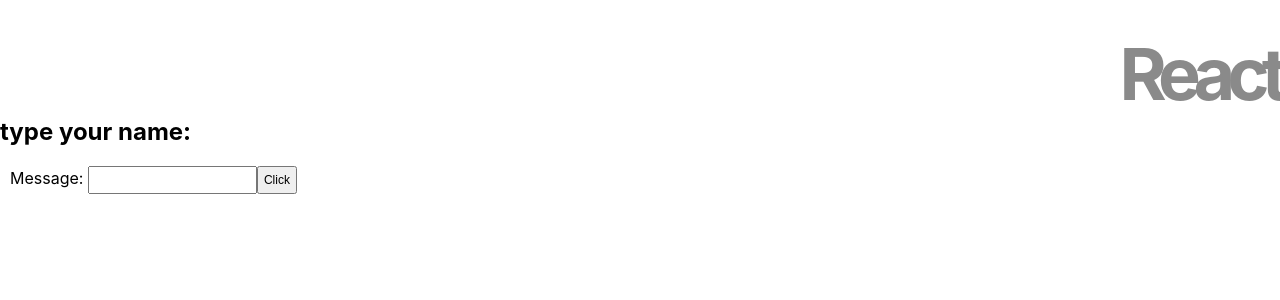
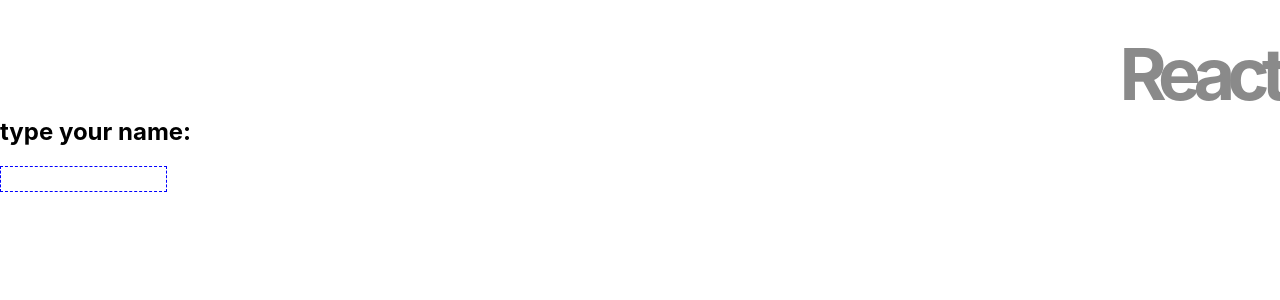
Before and after one commit to 14m3185yoshi/app-react4, a React (Create React App) app: page / in a window 1280 px wide. Shown: the top 300 px of the page. Built offline with nearby package versions, Linux system fonts and the light colour scheme.

Commit message:
イベントをもったコンポーネントの作成

```diff
--- a/src/App.css
+++ b/src/App.css
@@ -14,3 +14,9 @@
   color: #666;
   font-size: 40px;
 }
+input:invalid {
+  border: 2px dashed red;
+}
+input:valid {
+  border: 1px dashed blue;
+}
--- a/src/App.js
+++ b/src/App.js
@@ -22,18 +22,11 @@
     this.state = {
       message: 'type your name:'
     };
-    this.doChange = this.doChange.bind(this);
-    this.doSubmit = this.doSubmit.bind(this);
+    this.doCheck = this.doCheck.bind(this);
   }
 
-  doChange(event) {
-    this.input = event.target.value;
-  }
-  doSubmit(event) {
-    this.setState({
-      message: 'Hello, ' + this.input + '!!'
-    });
-    event.preventDefault(); // 今回はフォームに送信する必要がないので、preventDefault()でイベントをなくしている
+  doCheck(event) {
+    alert(event.target.value + "は長すぎます。(最大10文字)");
   }
 
   render() {
@@ -41,44 +34,34 @@
       <div>
         <h1>React</h1>
         <h2>{this.state.message}</h2>
-         <form onSubmit={this.doSubmit}> {/* onSubmitでフォームに送信するイベントハンドラー */}
-          <label>
-            <span style = {this.inputStyle}></span>
-            Message: <input type = "text" style = {this.inputStyle} onChange={this.doChange} />
-          </label>
-          <input type = "submit" style = {this.inputStyle} value = "Click" />
-        </form>
+        <Message maxLength="10" onCheck={this.doCheck} />
       </div>
     );
   }
 }
 
 class Message extends Component {
-  li = {
-    fontSize: "16px",
-    color: "#06",
-    margin: "0px",
-    padding: "0px",
+  inputStyle = {
+    fontSize: "12px",
+    padding: "5px",
+  }
+
+  constructor(props) {
+    super(props);
+    this.doChange = this.doChange.bind(this);
+  }
+
+  doChange(e) {
+    if (e.target.value.length > this.props.maxLength) {
+      this.props.onCheck(e);
+      e.target.value = e.target.value.substr(0, this.props.maxLength);
+    }
   }
 
   render() {
-    let content = this.props.children;
-    let arr = content.split('。');
-    let arr2 = [];
-    for(let i = 0; i < arr.length; i++) {
-      if(arr[i].trim() != '') {
-        arr2.push(arr[i]);
-      }
-    }
-    let list = arr2.map((value, key) => (
-      <li style={this.li} key={key}>{value}.</li>
-    ));
     return (
-      <div>
-        <h2>{this.props.title}</h2>
-        <ol>{list}</ol>
-      </div>
-    )
+      <input type = "text" style = {this.inputStyle} onChange = {this.doChange} />
+    );
   }
 }
 
```
